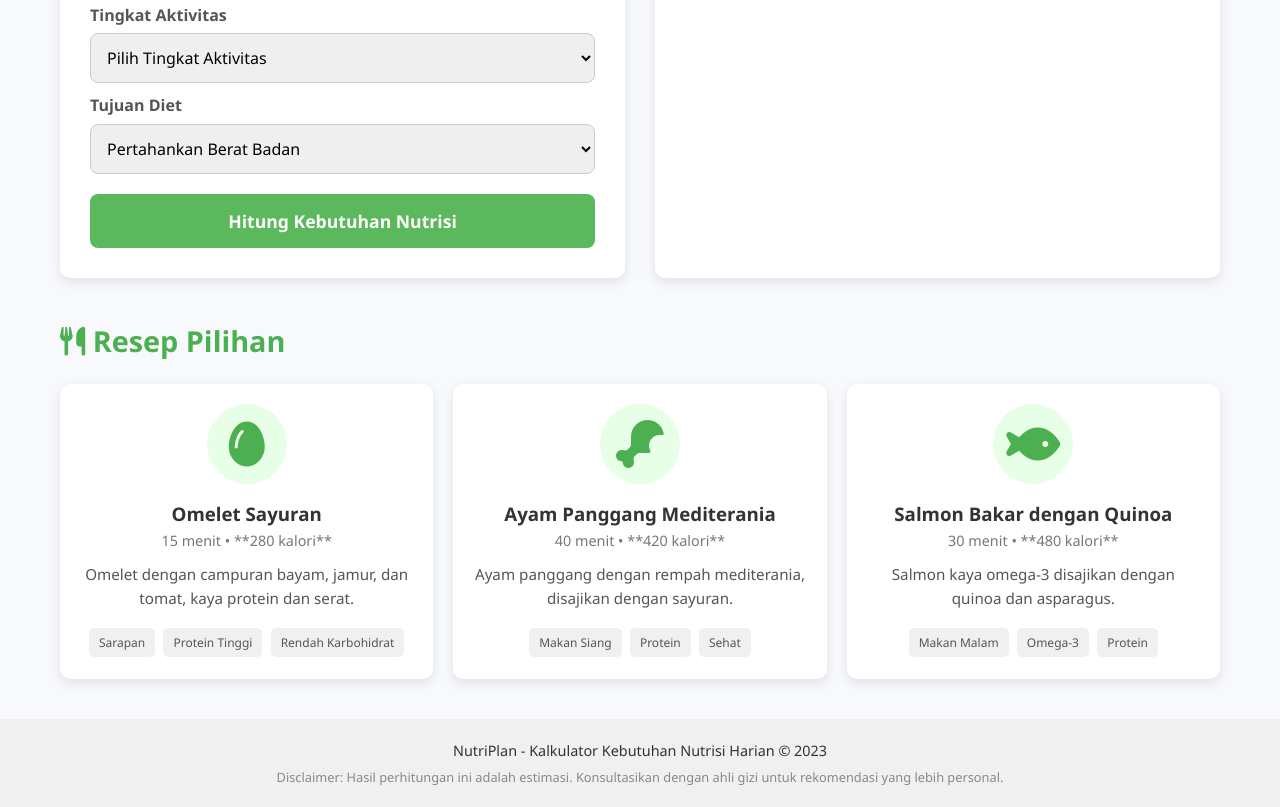
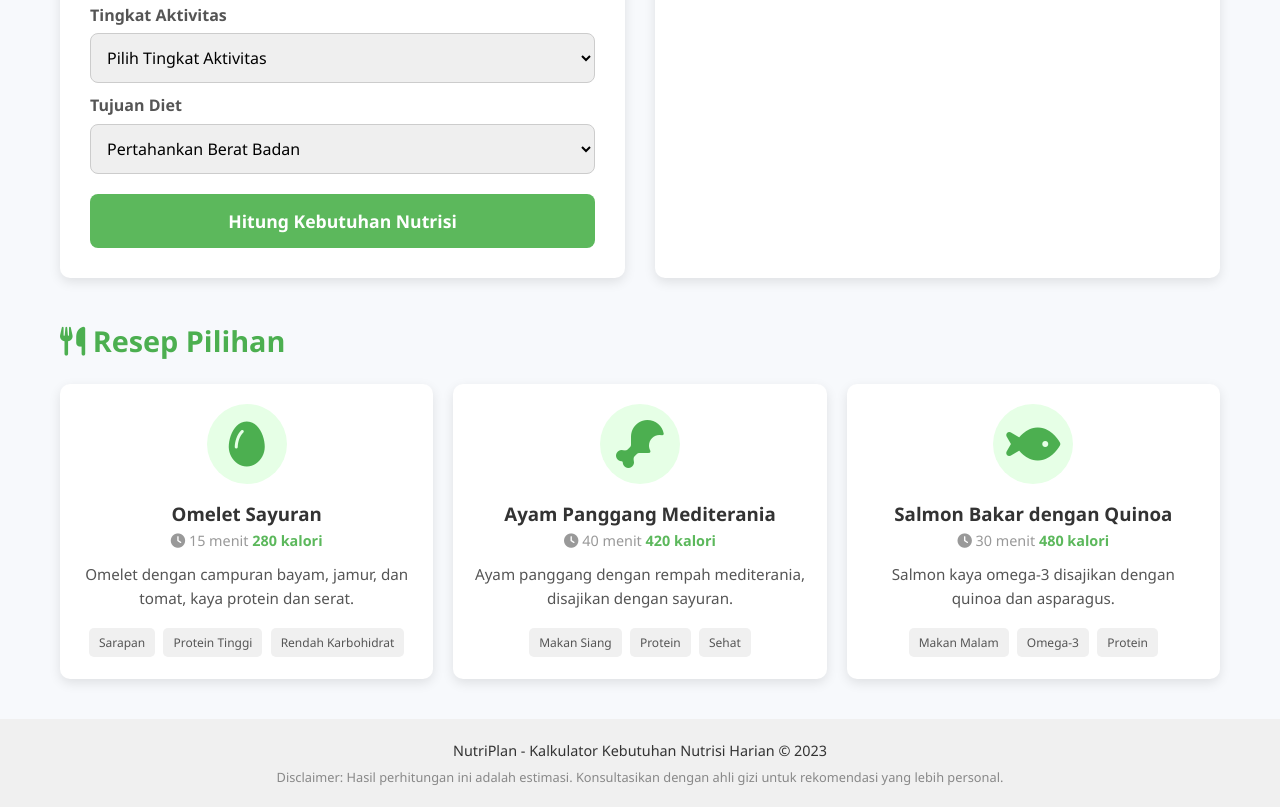
Before and after one commit to LaikaApriyadi-svg/nutriplan, a plain HTML site: page index.html in a window 1280 px wide. Shown: the part 649-1456 px from the top of the page. Drawn offline with Linux system fonts and the light colour scheme.

Commit message:
Reformat index.html with proper HTML structure

```diff
--- a/index.html
+++ b/index.html
@@ -102,7 +102,10 @@
                         <div class="recipe-card">
                             <div class="recipe-icon"><i class="fas fa-egg"></i></div>
                             <h3>Omelet Sayuran</h3>
-                            <p class="recipe-meta">15 menit &bull; **280 kalori**</p>
+                            <p class="recipe-meta">
+                                <span style="color: #999;"><i class="fas fa-clock"></i> 15 menit</span>
+                                <strong style="color: #5cb85c;">280 kalori</strong>
+                            </p>
                             <p class="recipe-desc">Omelet dengan campuran bayam, jamur, dan tomat, kaya protein dan serat.</p>
                             <div class="recipe-tags">
                                 <span class="tag-sarapan">Sarapan</span>
@@ -113,7 +116,10 @@
                         <div class="recipe-card">
                             <div class="recipe-icon"><i class="fas fa-drumstick-bite"></i></div>
                             <h3>Ayam Panggang Mediterania</h3>
-                            <p class="recipe-meta">40 menit &bull; **420 kalori**</p>
+                            <p class="recipe-meta">
+                                <span style="color: #999;"><i class="fas fa-clock"></i> 40 menit</span>
+                                <strong style="color: #5cb85c;">420 kalori</strong>
+                            </p>
                             <p class="recipe-desc">Ayam panggang dengan rempah mediterania, disajikan dengan sayuran.</p>
                             <div class="recipe-tags">
                                 <span>Makan Siang</span>
@@ -124,7 +130,10 @@
                         <div class="recipe-card">
                             <div class="recipe-icon"><i class="fas fa-fish"></i></div>
                             <h3>Salmon Bakar dengan Quinoa</h3>
-                            <p class="recipe-meta">30 menit &bull; **480 kalori**</p>
+                            <p class="recipe-meta">
+                                <span style="color: #999;"><i class="fas fa-clock"></i> 30 menit</span>
+                                <strong style="color: #5cb85c;">480 kalori</strong>
+                            </p>
                             <p class="recipe-desc">Salmon kaya omega-3 disajikan dengan quinoa dan asparagus.</p>
                             <div class="recipe-tags">
                                 <span>Makan Malam</span>
```
